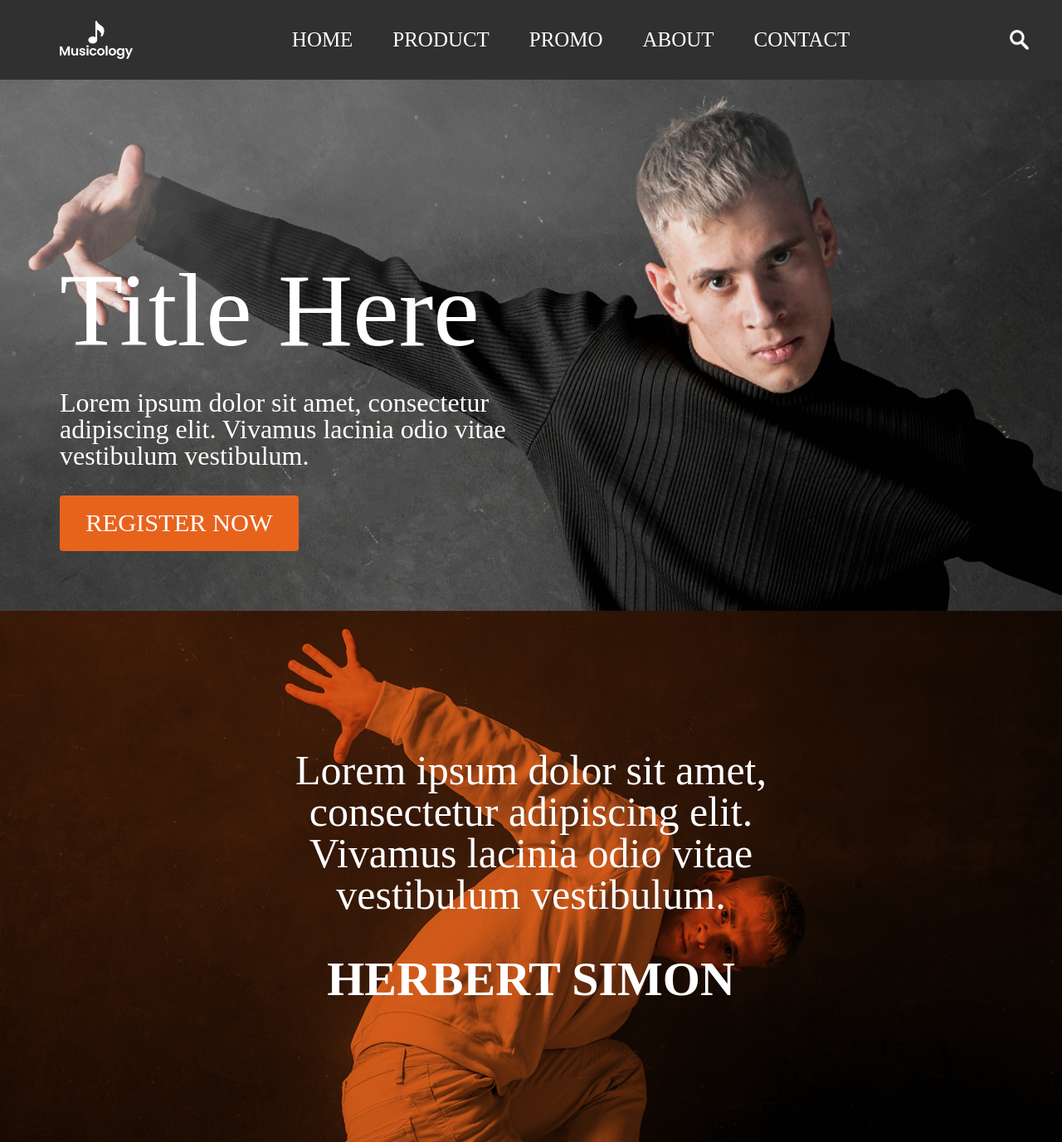
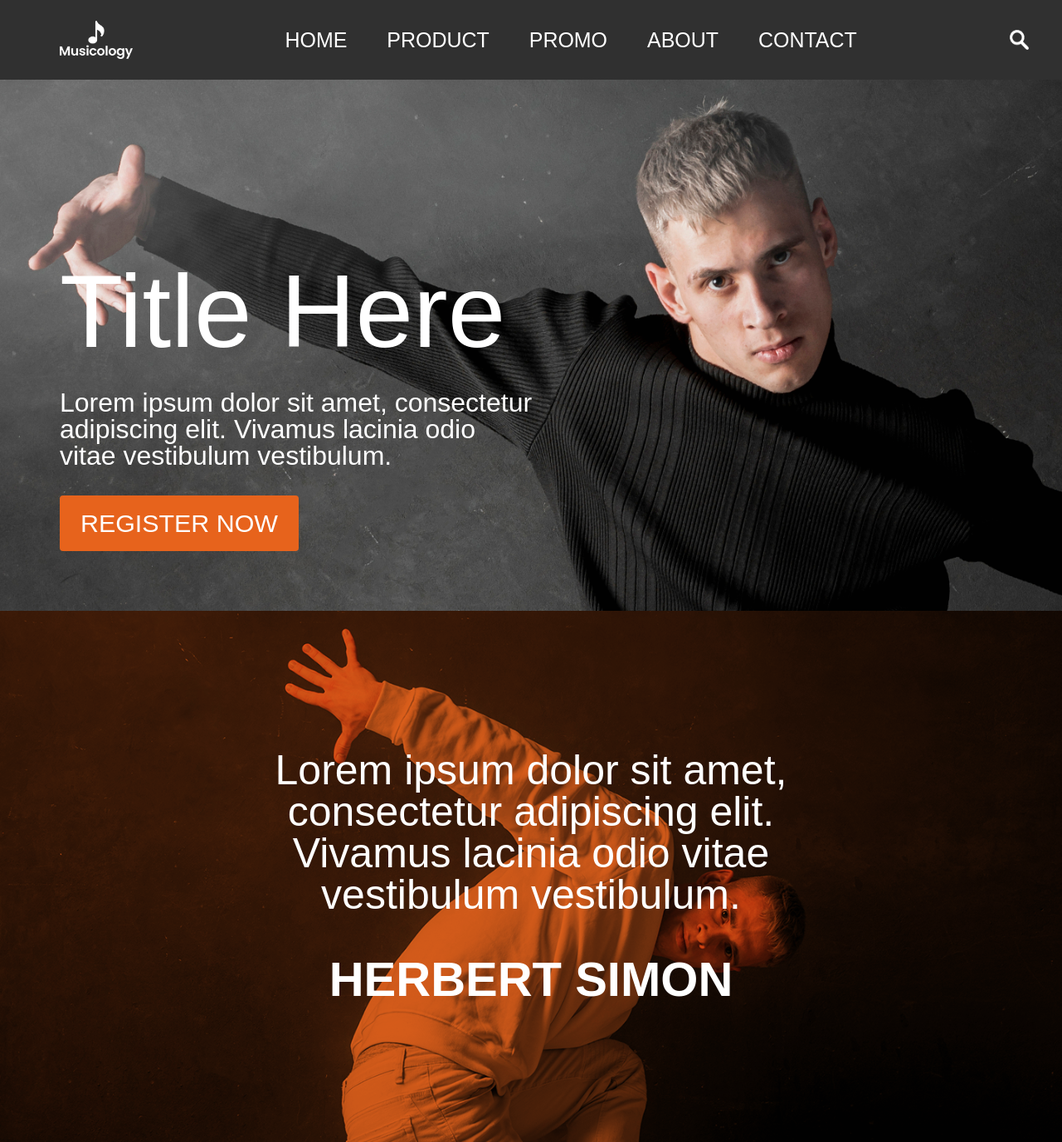
Before and after one commit to AlvaroNW/Crossover-Group9, a plain HTML site: page index.html in a window 1280 px wide. Shown: the whole page at 83% size. Drawn offline with Linux system fonts and the light colour scheme.

Commit message:
corrected fontnames, deleted unnecesary comments

```diff
--- a/index.html
+++ b/index.html
@@ -16,7 +16,7 @@
 
 <body>
   <nav>
-    <img id="nav-logo" src="./img/logo.png" />
+    <img id="nav-logo" src="./img/logo.png" alt="Musicology-Logo" />
     <ul id="navbar">
       <li class="nav-link"><a id="nav-home" href="">HOME</a></li>
       <li class="nav-link"><a id="na-product" href="">PRODUCT</a></li>
@@ -24,7 +24,7 @@
       <li class="nav-link"><a id="nav-About" href="">ABOUT</a></li>
       <li class="nav-link"><a id="nav-contact" href="">CONTACT</a></li>
     </ul>
-    <img id="nav-search" src="./img/search.png" />
+    <img id="nav-search" src="./img/search.png" alt="Magnifying glass" />
   </nav>
   <section class="Title">
     <div id="Title-content">
@@ -35,12 +35,10 @@
       <button id="register-btn">REGISTER NOW</button>
     </div>
   </section>
-  <!--  -->
   <section class="Dance Tour"></section>
   <section class="Pricing"></section>
   <section class="Amazing Dance"></section>
   <section class="Statistics"></section>
-  <!--  -->
   <section class="Herbert">
     <div id="Herbert-content">
       <article>Lorem ipsum dolor sit amet, consectetur adipiscing elit. Vivamus lacinia odio vitae vestibulum
@@ -49,7 +47,6 @@
       <h3>HERBERT SIMON</h3>
     </div>
   </section>
-  <!--  -->
   <section class="Subscribe"></section>
   <footer></footer>
 </body>
--- a/styles.css
+++ b/styles.css
@@ -139,6 +139,7 @@ body {
 	Background-color: #303030
 }
 
+/* Navbar */
 nav {
 	margin: 1.56rem 2.5rem 1.56rem 4.5rem;
 	color: white;
@@ -160,7 +161,8 @@ nav #navbar {
 
 nav .nav-link a {
 	margin: 1.5rem;
-	font-family: 'Oswald';
+	font-family: 'Oswald', sans-serif;
+	;
 	font-weight: 400;
 	text-transform: uppercase;
 	font-size: 1.56rem;
@@ -174,7 +176,7 @@ nav #nav-search {
 }
 
 
-
+/* Title */
 .Title {
 	height: 50vw;
 	color: white;
@@ -192,7 +194,7 @@ nav #nav-search {
 }
 
 .Title h1 {
-	font-family: 'Oswald';
+	font-family: 'Oswald', sans-serif;
 	font-weight: 400;
 	font-size: 7.8125rem;
 	margin: 1rem 0;
@@ -200,7 +202,7 @@ nav #nav-search {
 
 
 .Title article {
-	font-family: "Montserrat";
+	font-family: 'Montserrat', sans-serif;
 	font-weight: 400;
 	font-size: 2rem;
 	margin: 1rem 0;
@@ -208,7 +210,7 @@ nav #nav-search {
 
 .Title #register-btn {
 	color: white;
-	font-family: 'Oswald';
+	font-family: 'Oswald', sans-serif;
 	text-transform: uppercase;
 	font-size: 1.9rem;
 	border-radius: 4px;
@@ -219,7 +221,8 @@ nav #nav-search {
 	width: 50%;
 }
 
-/* TODO orange overlay for background find corect color */
+
+/* Herbert */
 .Herbert {
 	display: flex;
 	flex-direction: column;
@@ -240,7 +243,7 @@ nav #nav-search {
 }
 
 .Herbert article {
-	font-family: "Montserrat";
+	font-family: 'Montserrat', sans-serif;
 	font-weight: 400;
 	font-size: 3.125rem;
 	margin: 1.5rem;
@@ -248,7 +251,7 @@ nav #nav-search {
 }
 
 .Herbert h3 {
-	font-family: "Oswald";
+	font-family: 'Oswald', sans-serif;
 	font-weight: 700;
 	font-size: 3.625rem;
 	margin: 1.5rem;
```
